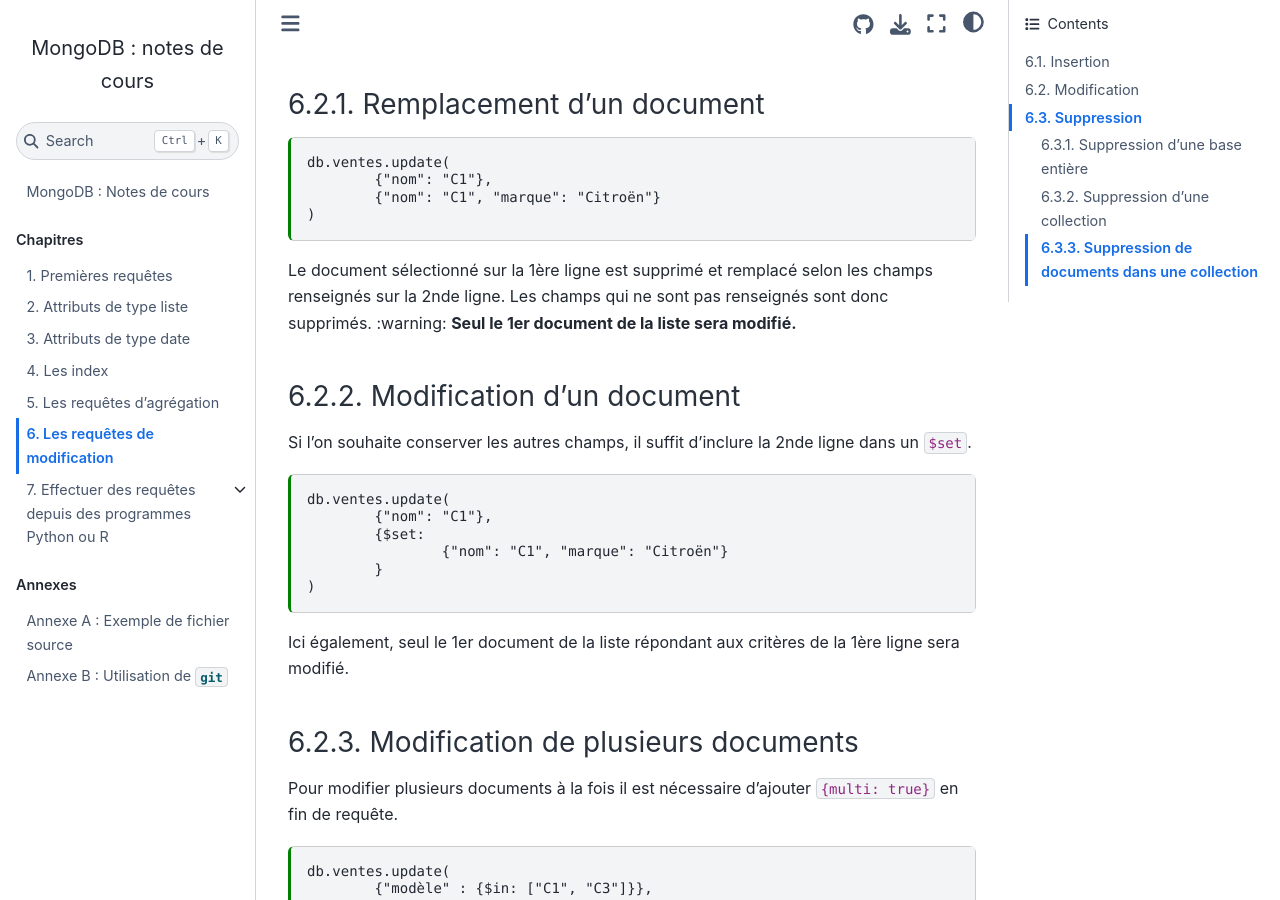
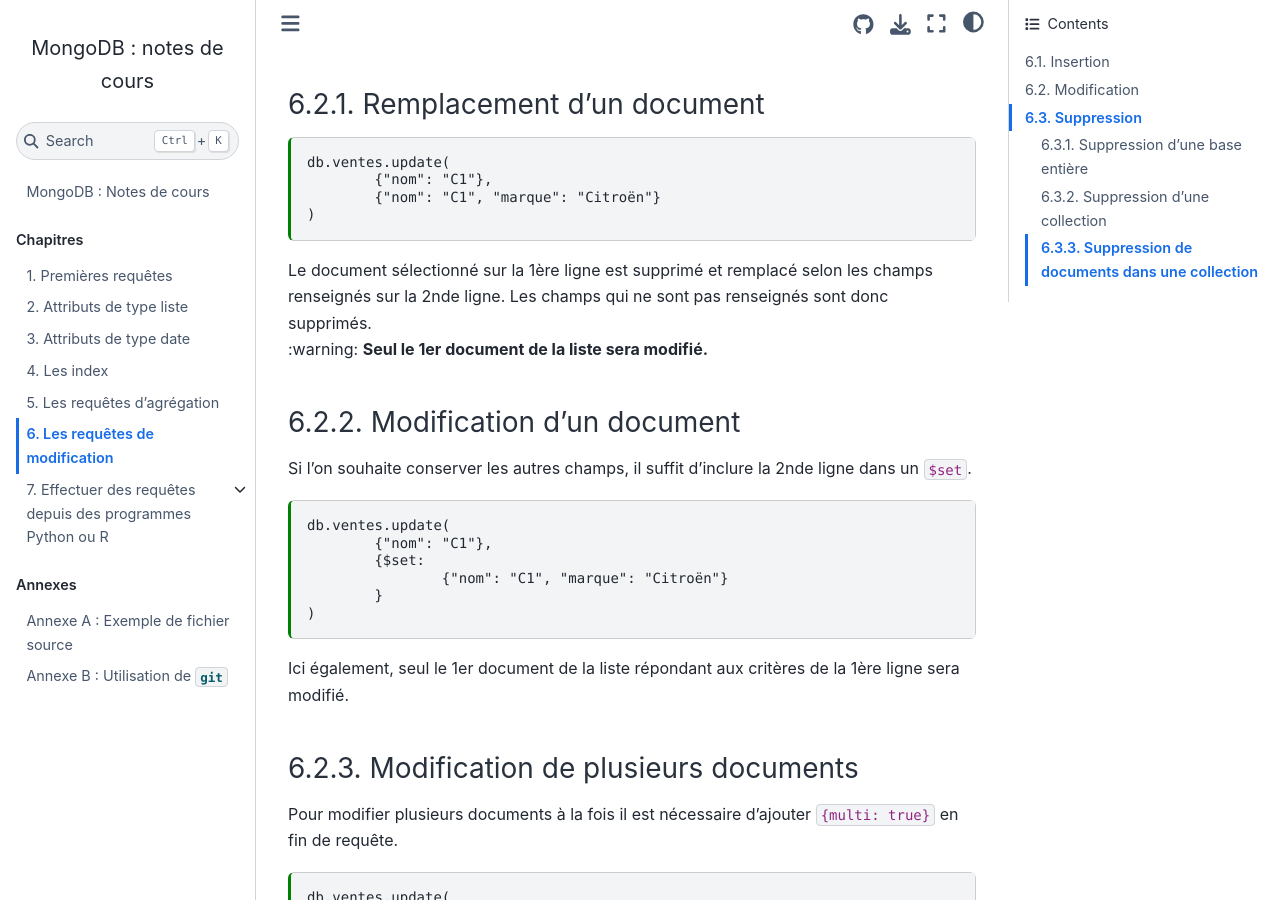
Before and after one commit to rtavenar/mongo_book, a Jupyter Book: the page built from content/06_modif.md, in a window 1280 px wide and 900 px high, scrolled down 573 px. Built offline with Jupyter Book 1.0.4 settings and Sphinx 7.4.7 and the Sphinx Book theme 1.1.4, drawn with Linux system fonts in a browser that asks for light colours.

````diff
--- a/content/06_modif.md
+++ b/content/06_modif.md
@@ -41,7 +41,7 @@ db.ventes.update(
 )
 ```
 Le document sélectionné sur la 1ère ligne est supprimé et remplacé selon les champs renseignés sur la 2nde ligne. Les champs qui ne sont pas renseignés sont donc supprimés.
-:warning: **Seul le 1er document de la liste sera modifié.**
+<br> :warning: **Seul le 1er document de la liste sera modifié.** </br>
 
 ### Modification d'un document
 Si l'on souhaite conserver les autres champs, il suffit d'inclure la 2nde ligne dans un `$set`.
````
